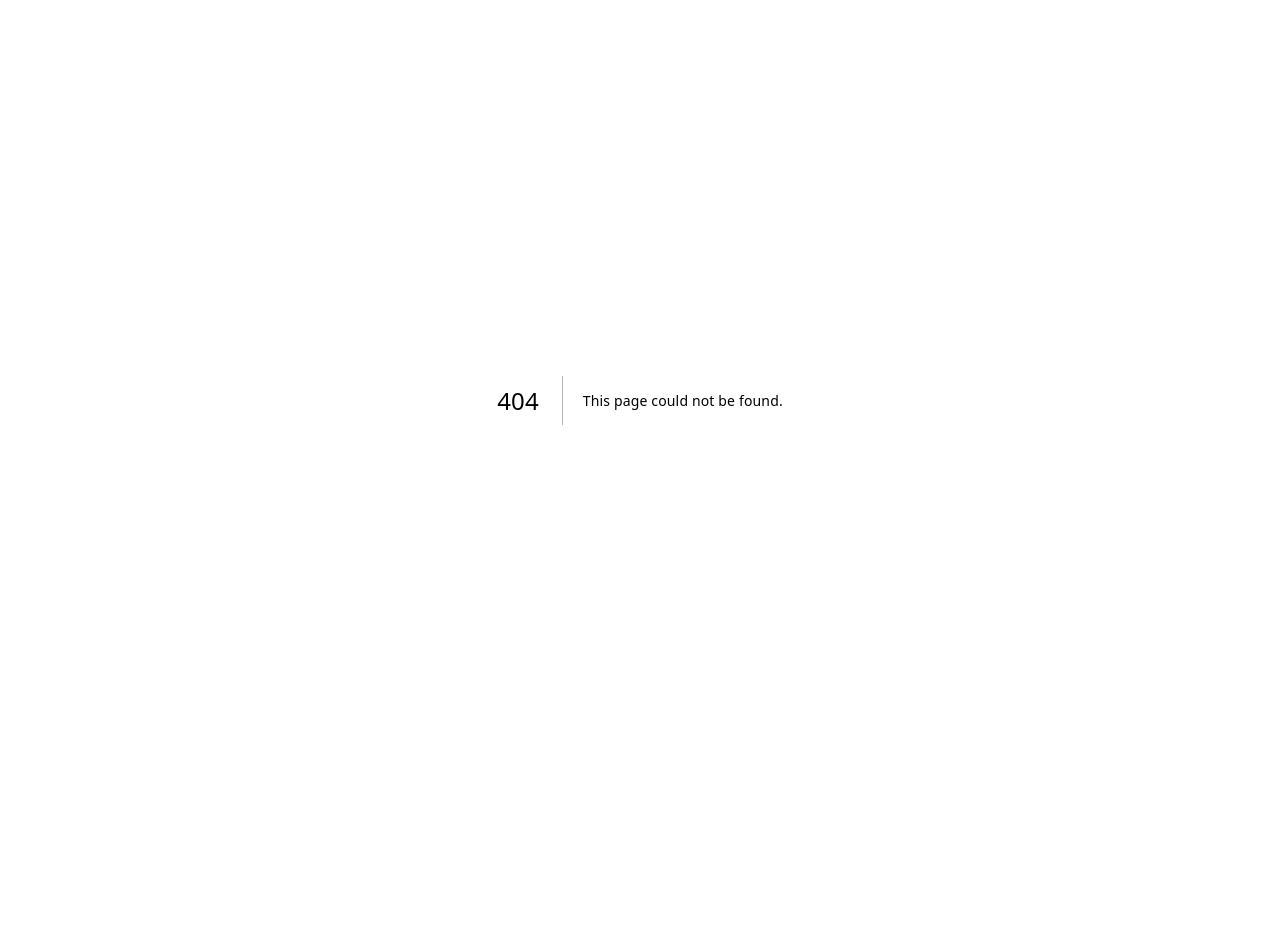
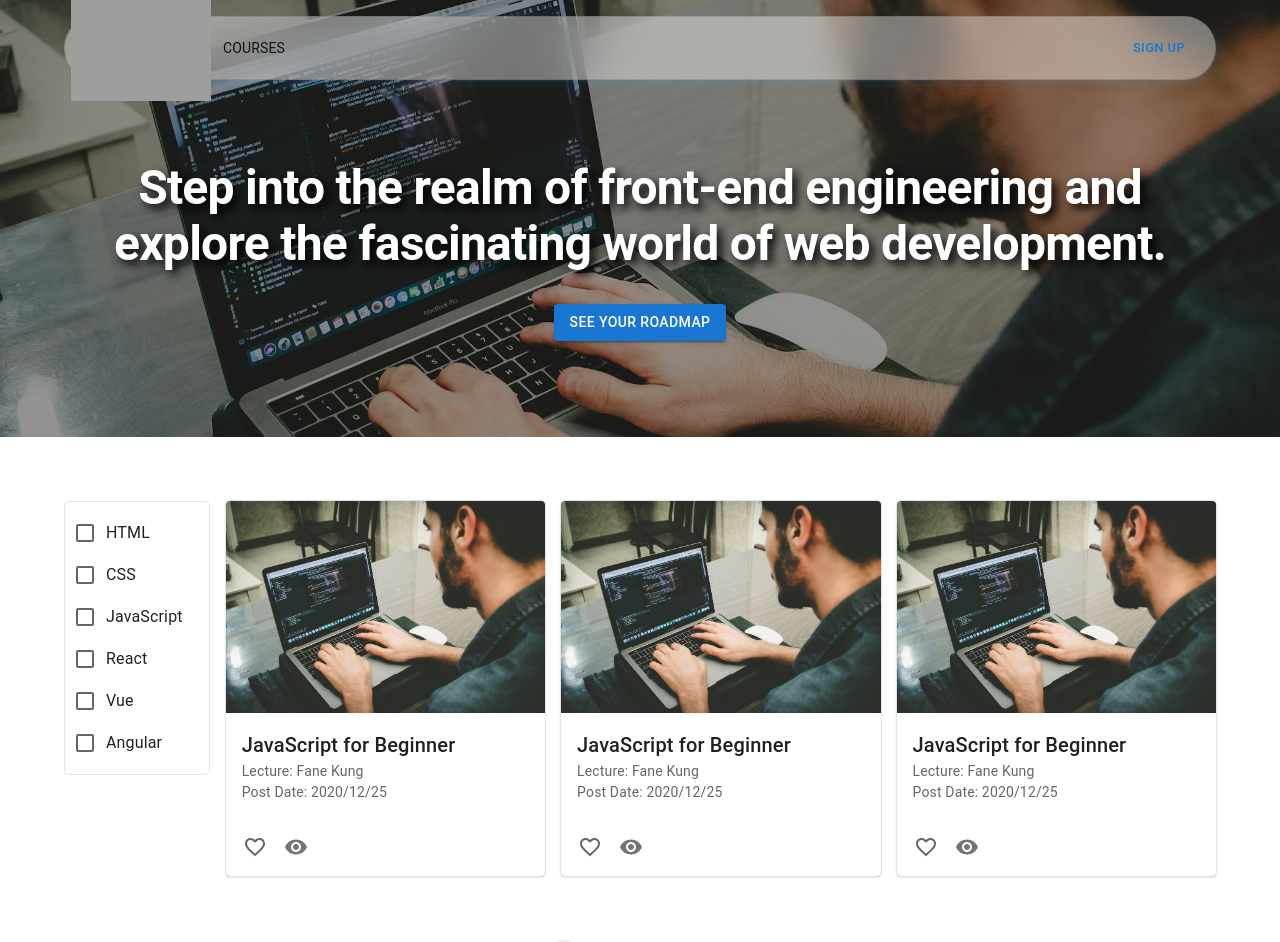
Before and after one commit to kungfangyu/online-course-project, a Next.js app: page /frontendev in a window 1280 px wide. Before the commit this address had no page. Shown: the top 942 px of the page. Before the commit the page ends 800 px from the top, so only its background shows below. Built offline with nearby package versions, Linux system fonts and the light colour scheme; grey boxes are pictures that could not be loaded.

Commit message:
feat: create front end course list page

```diff
--- /dev/null
+++ b/src/app/frontendev/page.js
@@ -0,0 +1,104 @@
+/*
+ * @Author: Fangyu Kung
+ * @Date: 2024-06-25 21:29:46
+ * @LastEditors: Do not edit
+ * @LastEditTime: 2024-06-26 18:25:41
+ * @FilePath: /online-course-project/src/app/frontendev/page.js
+ */
+"use client";
+
+import CourseCard from "@/components/CourseCard";
+import FilterSelection from "@/components/FilterSelection";
+import Footer from "@/components/Footer";
+import MainNav from "@/components/MainNav";
+import Box from "@mui/material/Box";
+import Button from "@mui/material/Button";
+import Container from "@mui/material/Container";
+import Pagination from "@mui/material/Pagination";
+import Stack from "@mui/material/Stack";
+import Typography from "@mui/material/Typography";
+
+const FrontendevPage = () => {
+  const options = ["HTML", "CSS", "JavaScript", "React", "Vue", "Angular"];
+
+  return (
+    <div>
+      <MainNav />
+      <Box
+        sx={(theme) => ({
+          width: "100%",
+          backgroundColor: "rgba(0, 0, 0, .4)",
+          backgroundBlendMode: "multiply",
+          backgroundImage: "url('/images/image01.webp')",
+          backgroundSize: "100%",
+          backgroundRepeat: "no-repeat",
+          backgroundPosition: "center, -350px",
+        })}
+      >
+        <Container
+          sx={{
+            display: "flex",
+            alignItems: "center",
+            pt: { xs: 14, sm: 20 },
+            pb: { xs: 8, sm: 12 },
+          }}
+        >
+          <Stack spacing={2} sx={{ width: { xs: "100%" } }}>
+            <Typography
+              variant="h1"
+              sx={{
+                alignSelf: "center",
+                textAlign: "center",
+                fontWeight: 700,
+                color: "#fff",
+                textShadow: "black 0.1em 0.1em 0.2em",
+                fontSize: "clamp(2.5rem, 10vw, 3rem)",
+              }}
+            >
+              Step into the realm of front-end engineering and explore the
+              fascinating world of web development.
+            </Typography>
+            <Stack
+              direction={{ xs: "column", sm: "row" }}
+              alignSelf="center"
+              spacing={1}
+              useFlexGap
+              sx={{ pt: 2, width: { xs: "100%", sm: "auto" } }}
+            >
+              <Button variant="contained" color="primary">
+                See your roadmap
+              </Button>
+            </Stack>
+          </Stack>
+        </Container>
+      </Box>
+      <Container
+        sx={{
+          pt: { xs: 8 },
+          pb: { xs: 8, sm: 12 },
+        }}
+      >
+        <Stack direction="row" spacing={2}>
+          <Box>
+            <FilterSelection filter={options} />
+          </Box>
+          <CourseCard />
+          <CourseCard />
+          <CourseCard />
+        </Stack>
+        <Stack spacing={2} sx={{ mt: 8 }}>
+          <Pagination
+            sx={{ justifyContent: "center", display: "flex" }}
+            count={5}
+            showFirstButton
+            showLastButton
+          />
+        </Stack>
+      </Container>
+
+      <Footer />
+    </div>
+  );
+};
+
+export default FrontendevPage;
--- /dev/null
+++ b/src/components/CourseCard.js
@@ -0,0 +1,66 @@
+/*
+ * @Author: Fangyu Kung
+ * @Date: 2024-06-26 15:28:27
+ * @LastEditors: Do not edit
+ * @LastEditTime: 2024-06-26 18:08:14
+ * @FilePath: /online-course-project/src/components/CourseCard.js
+ */
+import Favorite from "@mui/icons-material/Favorite";
+import FavoriteBorder from "@mui/icons-material/FavoriteBorder";
+import VisibilityIcon from "@mui/icons-material/Visibility";
+import Card from "@mui/material/Card";
+import CardActionArea from "@mui/material/CardActionArea";
+import CardActions from "@mui/material/CardActions";
+import CardContent from "@mui/material/CardContent";
+import CardMedia from "@mui/material/CardMedia";
+import Checkbox from "@mui/material/Checkbox";
+import IconButton from "@mui/material/IconButton";
+import Typography from "@mui/material/Typography";
+
+const CourseCard = () => {
+  const label = { inputProps: { "aria-label": "Checkbox demo" } };
+
+  return (
+    <Card
+      sx={{
+        maxWidth: { sm: "100%", md: "50%" },
+        flexGrow: 1,
+        outline: "1px solid",
+        outlineColor: "#dee4ec",
+        backgroundColor: "#fff",
+      }}
+    >
+      <CardActionArea onClick={() => setPaymentType("bankTransfer")}>
+        <CardMedia
+          component="img"
+          height="194"
+          image="/images/image01.webp"
+          alt="Paella dish"
+        />
+        <CardContent>
+          <Typography variant="h6" component="div">
+            JavaScript for Beginner
+          </Typography>
+          <Typography variant="body2" color="text.secondary">
+            Lecture: Fane Kung
+          </Typography>
+          <Typography variant="body2" color="text.secondary">
+            Post Date: 2020/12/25
+          </Typography>
+        </CardContent>
+      </CardActionArea>
+      <CardActions disableSpacing>
+        <Checkbox
+          {...label}
+          icon={<FavoriteBorder />}
+          checkedIcon={<Favorite />}
+        />
+        <IconButton>
+          <VisibilityIcon />
+        </IconButton>
+      </CardActions>
+    </Card>
+  );
+};
+
+export default CourseCard;
--- /dev/null
+++ b/src/components/FilterSelection.js
@@ -0,0 +1,44 @@
+/*
+ * @Author: Fangyu Kung
+ * @Date: 2024-06-26 16:08:08
+ * @LastEditors: Do not edit
+ * @LastEditTime: 2024-06-26 18:19:56
+ * @FilePath: /online-course-project/src/components/FilterSelection.js
+ */
+import { Box, Checkbox, FormControlLabel, FormGroup } from "@mui/material";
+
+const FilterSelection = ({ filter, setFilter }) => {
+  return (
+    <Box
+      style={{
+        border: "1px solid #dee4ec",
+        borderRadius: "5px",
+        padding: "10px",
+      }}
+    >
+      <FormGroup>
+        {filter.map((option, index) => {
+          return (
+            <FormControlLabel
+              key={index}
+              control={
+                <Checkbox
+                  onChange={(e) => {
+                    if (e.target.checked) {
+                      setFilter([...filter, option]);
+                    } else {
+                      setFilter(filter.filter((item) => item !== option));
+                    }
+                  }}
+                />
+              }
+              label={option}
+            />
+          );
+        })}
+      </FormGroup>
+    </Box>
+  );
+};
+
+export default FilterSelection;
```
